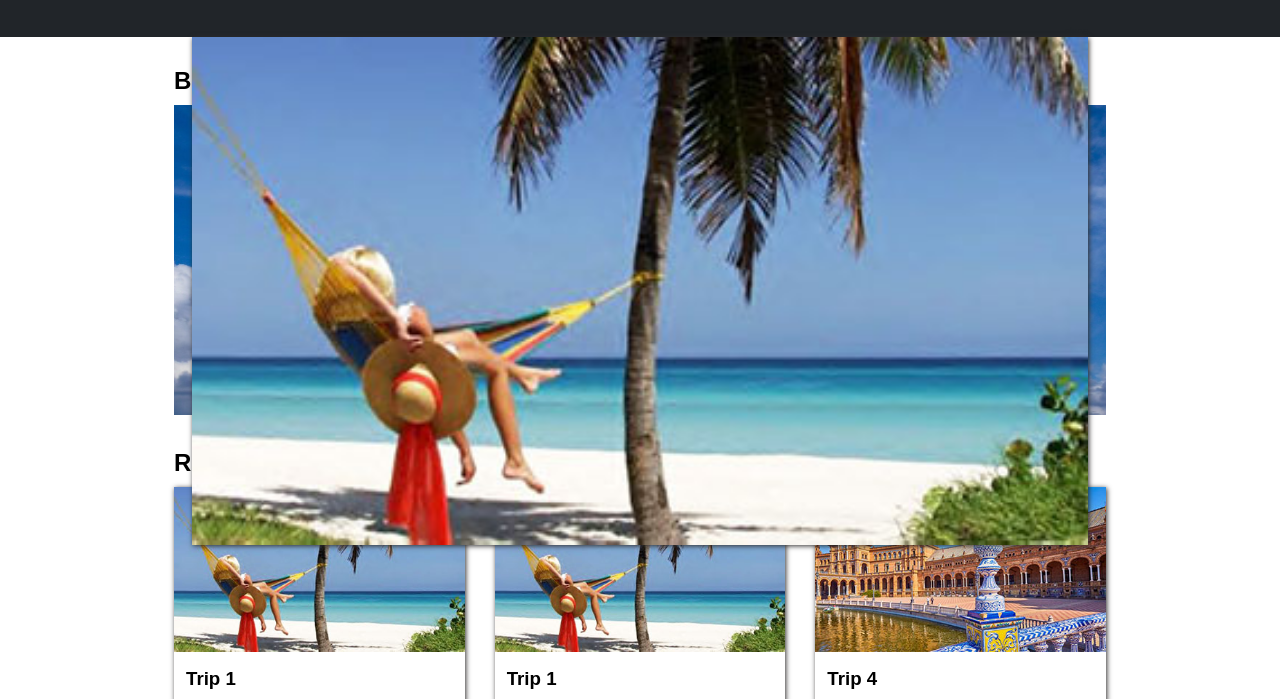
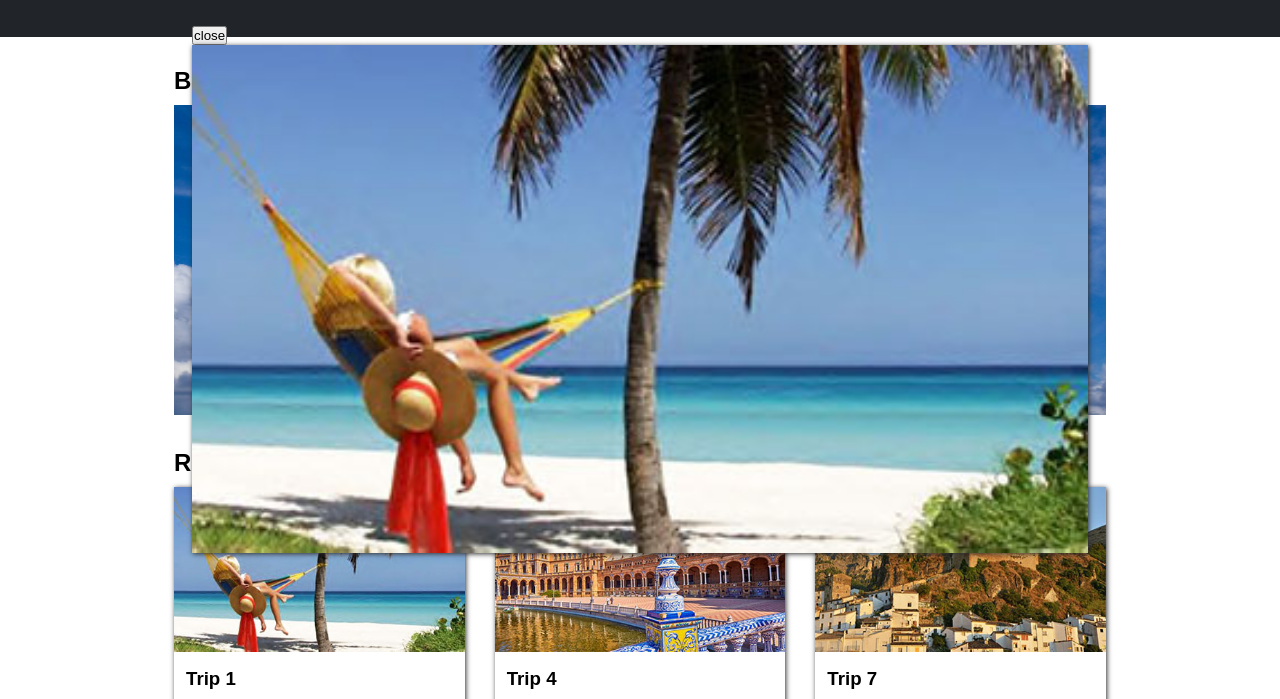
Before and after one commit to dorian-rose/practica_dom, a plain HTML site: page index.html in a window 1280 px wide. Both pictures are taken after a click on the picture 319 px from the left and 649 px from the top of the page. Shown: the part 80-779 px from the top of the page. Drawn offline with Linux system fonts and the light colour scheme.

Commit message:
close button activated for pop up images

```diff
--- a/index.html
+++ b/index.html
@@ -26,8 +26,8 @@
         within it.-->
         </div>
         <div class="appear">
-          <a href="">close</a>
-          <img src="viajes/viajes-2.jpg" alt="" />
+          <button class="close">close</button>
+          <img src="" alt="" />
         </div>
       </section>
 
--- a/mains.js
+++ b/mains.js
@@ -4,6 +4,7 @@ const viajes = document.querySelector(".viajes");
 const select = document.querySelector("select");
 const fragment = document.createDocumentFragment();
 const appear = document.querySelector(".appear");
+const close = document.querySelector(".close");
 
 //arrays for banner image and alt/title
 const bannerImages = [
@@ -61,6 +62,8 @@ const travelImages = [
     para: "Et quas molestias excepturi sint occaecati cupiditate non provident, similique sunt in culpa qui officia deserunt mollitia animi, id est laborum et dolorum fuga.",
   },
 ];
+//event listener:
+close.addEventListener("click", () => disappearImage());
 
 //=======
 //functions
@@ -80,15 +83,16 @@ function makeBannerImage() {
 //and make the card header (div) and the image it contains
 function makeCard() {
   let numberOfCards = ["cardOne", "cardTwo", "cardThree"];
-  //let travelNum = [];
-  //numberOfCards.forEach((item, i) => {
-  //   do {
-  //     travelNum.push(Math.floor(Math.random() * travelImages.length));
-  //   } while (travelNum[i] == travelNum[i - 1]);
-  // });
-
+  let allTravelNums = [];
   numberOfCards.forEach((item, i) => {
-    let travelNum = Math.floor(Math.random() * travelImages.length);
+    let travelNum;
+    do {
+      travelNum = Math.floor(Math.random() * travelImages.length);
+    } while (
+      travelNum == allTravelNums[i - 1] ||
+      travelNum == allTravelNums[i - 2]
+    );
+    allTravelNums.push(travelNum);
 
     //create card container and add a class to it
     const cardContainer = document.createElement("ARTICLE");
@@ -150,15 +154,20 @@ function makeSelect() {
   select.append(fragment);
 }
 
+//make image pop up
+function showImage(event) {
+  appear.style.display = "block";
+  let appearImage = document.querySelector(".appear img");
+  appearImage.src = event.target.src;
+}
+
+function disappearImage(event) {
+  appear.style.display = "none";
+}
+
 // start: call functions on document load
 document.addEventListener("DOMContentLoaded", () => {
   makeBannerImage();
   makeCard();
   makeSelect();
 });
-
-function showImage(event) {
-  appear.style.display = "block";
-  let appearImage = document.querySelector(".appear img");
-  appearImage.src = event.target.src;
-}
--- a/style.css
+++ b/style.css
@@ -41,6 +41,11 @@ section {
 article.card {
   box-shadow: 1px 1px 5px var(--medium);
 }
+
+section.recommendations {
+  margin: 0 40px;
+}
+
 .card h3,
 p {
   margin: 12px;
@@ -63,12 +68,7 @@ select {
 .appear img {
   box-shadow: 1px 1px 5px var(--medium);
 }
-.appear a {
-  display: block;
-  font-size: 10px;
-  text-align: end;
-  color: var(--dark);
-}
+
 /*styles*/
 .text-centre {
   text-align: center;
@@ -92,6 +92,9 @@ footer a {
 768 px
 ===============================*/
 @media screen and (min-width: 768px) {
+  section.recommendations {
+    margin: 0 70px;
+  }
 }
 /*============================
 992 px
@@ -99,6 +102,9 @@ footer a {
 @media screen and (min-width: 992px) {
   .three {
     grid-template-columns: 1fr 1fr 1fr;
+  }
+  section.recommendations {
+    margin: var(--gap);
   }
 }
 
```
